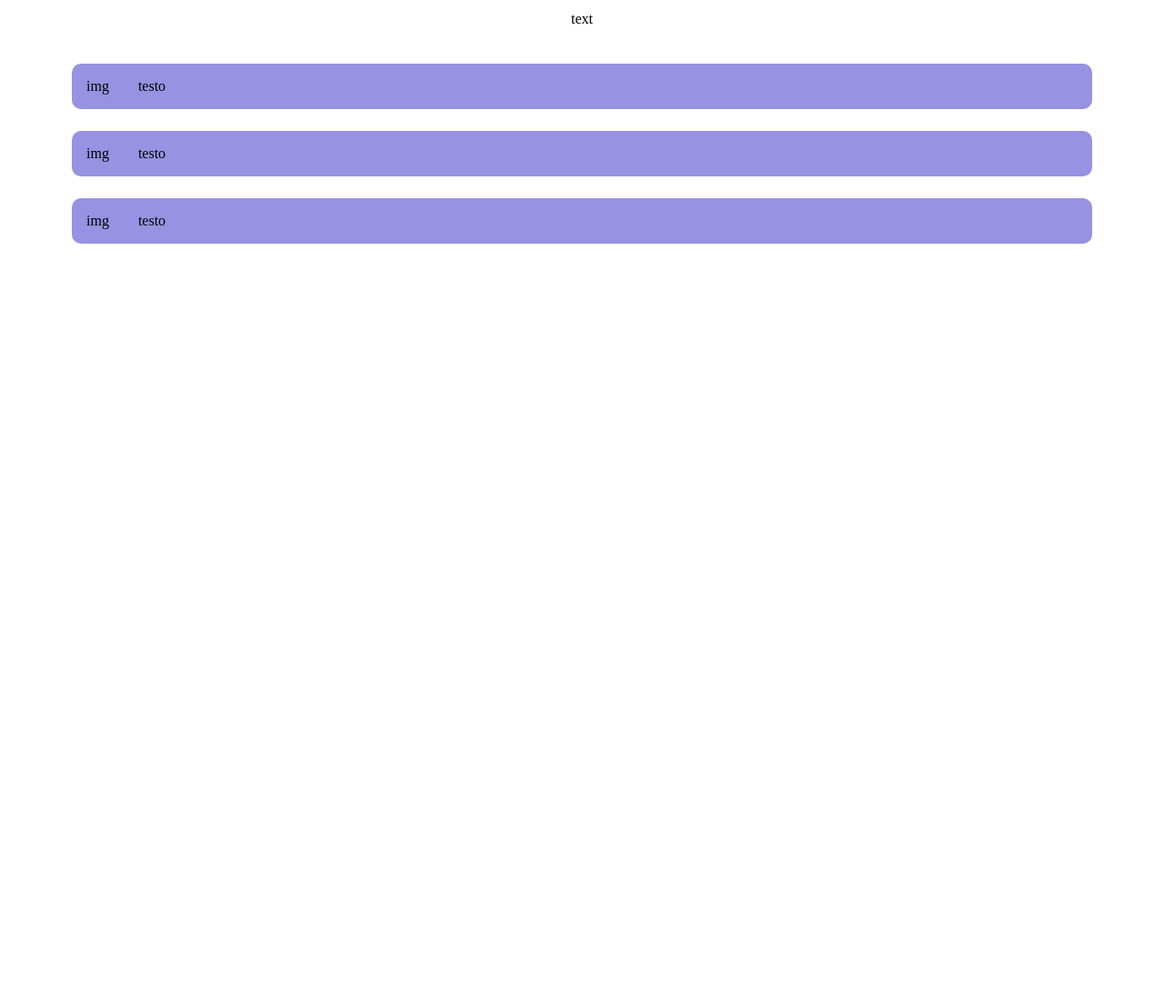
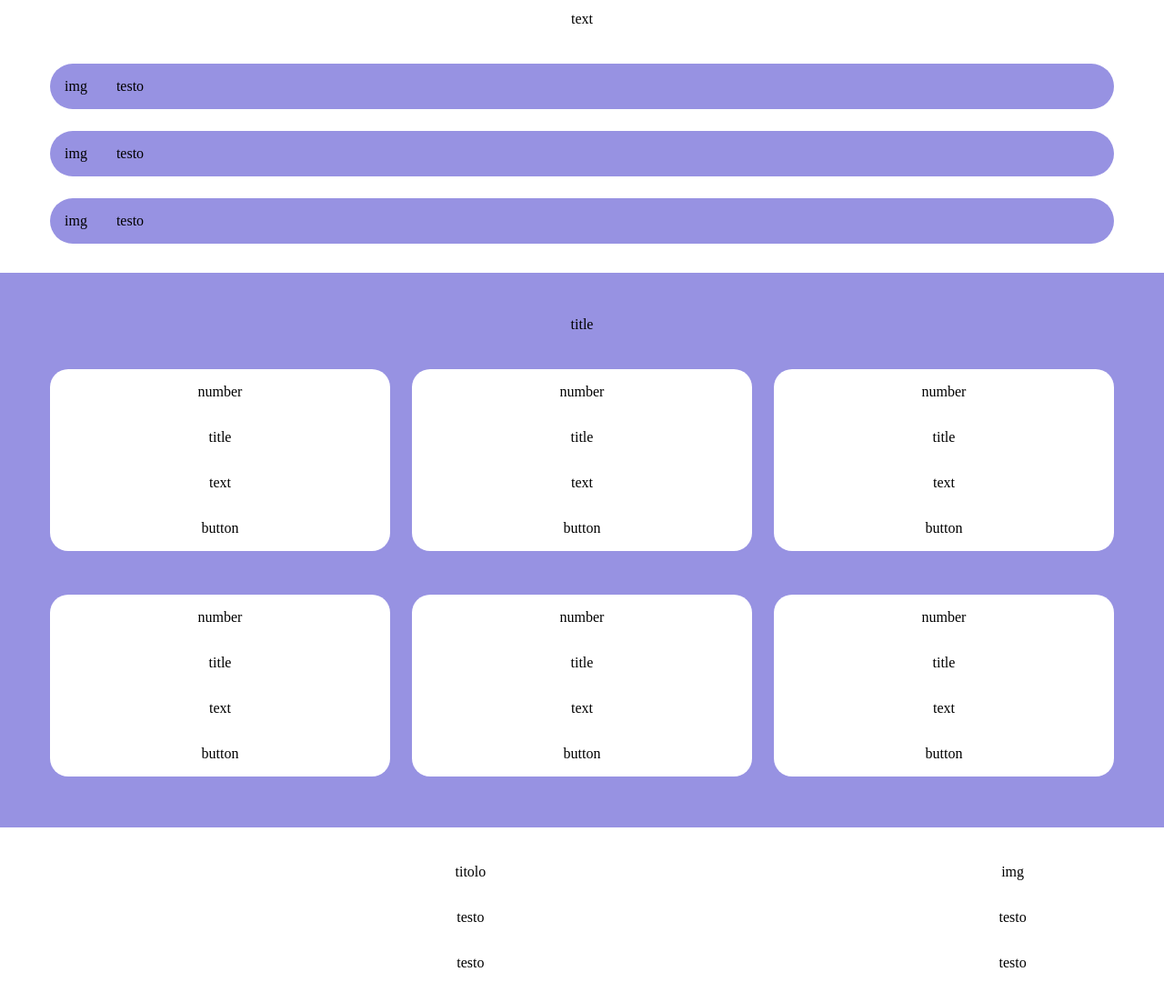
Before and after one commit to francescorocco/htmlcss-responsive-layout, a plain HTML site: page index.html in a window 1280 px wide. Shown: the part 894-1996 px from the top of the page at 91% size. Before the commit the page ends 1194 px from the top, so only its background shows below. Drawn offline with Linux system fonts and the light colour scheme.

Commit message:
About us inserito

```diff
--- a/css/style.css
+++ b/css/style.css
@@ -48,8 +48,21 @@
     align-items: center;
 }
 
+.more-rounded{
+    border-radius: 20px;
+}
 
+.less-rounded{
+    border-radius: 40px;
+}
 
+.center{
+    text-align: center;
+}
+
+.margin-tb-1_5{
+    margin: 1.5rem 0;
+}
 
 
                 /* Fine UItility */
@@ -80,41 +93,30 @@ main{
 
 #intro .card{
     background-color: var(--light-blue);
-    margin: 1.5rem 0;
-    border-radius: 20px;
-    text-align: center;
 }
 
-#planning{
+#planning, #benefits{
     background-color: var(--secondary-color);
-    padding: 2rem;
+    padding: 2rem 0;
 }
 
 #planning .col{
     margin: 1rem 0;
-    text-align: center;
 }
 
-#planning .col.rounded{
+#planning .col.less-rounded, #benefits .card{
     background-color: white;
 }
 
-.rounded{
-    border-radius: 10px;
-}
-
-#testimonials .container{
-    text-align: center;
-}
 
 #testimonials .col{
     background-color: var(--secondary-color);
-    margin: 1.5rem;
 }
 
 #testimonials{
     margin: 1rem 0 2rem;
 }
+
 
 
 
@@ -149,6 +151,31 @@ main{
         display: flex;
     }
 
+    #benefits .cards{
+        display: flex;
+        flex-wrap: wrap;
+        margin-left: -0.75rem;
+        margin-right: -0.75rem;
+    }
+
+    #benefits .card{
+        width: calc(50% - 1.5rem);
+        margin-left: 0.75rem;
+        margin-right: 0.75rem;
+    }
+
+    #about-us .container{
+        display: flex;
+        justify-content: space-between;
+    }
+
+    #about-us .big-col{
+        width: calc(70% - 0.5rem);
+    }
+
+    #about-us .small-col{
+        width: calc(30% - 0.5rem);
+    }
 }
 
 
@@ -174,6 +201,18 @@ main{
     #planning .col{
         width: 50%;
     }
+
+    #benefits .card{
+        width: calc((100% /3) - 1.5rem);
+    }
+
+    #about-us .big-col{
+        width: calc(80% - 0.7rem);
+    }
+
+    #about-us .small-col{
+        width: calc(20% - 0.7rem);
+    }
 }
 
 @media screen and (min-width: 1200px) {
--- a/index.html
+++ b/index.html
@@ -23,26 +23,26 @@
         <section id="intro">
             <div class="container">
                 <div class="cards">
-                    <div class="card">
+                    <div class="card margin-tb-1_5 center more-rounded">
                         <div class="box">intro</div>
                         <div class="box">img</div>
                     </div>
-                    <div class="card">
+                    <div class="card margin-tb-1_5 center more-rounded">
                         <div class="box">img</div>
                         <div class="box">intro</div>
                         <div class="box">testo</div>
                     </div>
-                    <div class="card">
+                    <div class="card margin-tb-1_5 center more-rounded">
                         <div class="box">img</div>
                         <div class="box">intro</div>
                         <div class="box">testo</div>
                     </div>
-                    <div class="card">
+                    <div class="card margin-tb-1_5 center more-rounded">
                         <div class="box">img</div>
                         <div class="box">intro</div>
                         <div class="box">testo</div>
                     </div>
-                    <div class="card">
+                    <div class="card margin-tb-1_5 center more-rounded">
                         <div class="box">img</div>
                         <div class="box">intro</div>
                         <div class="box">testo</div>
@@ -53,12 +53,12 @@
 
         <section id="planning">
             <div class="container">
-                <div class="col">
+                <div class="col center">
                     <div class="box">img</div>
                     <div class="box">intro</div>
                     <div class="box">testo</div>
                 </div>
-                <div class="col rounded">
+                <div class="col center less-rounded">
                     <div class="box">img</div>
                     <div class="box">intro</div>
                     <div class="box">testo</div>
@@ -67,23 +67,81 @@
         </section>
 
         <section id="testimonials">
-            <div class="container">
+            <div class="container center">
                 <div class="box">text</div>
                 <div class="box">title</div>
                 <div class="box">text</div>
-                <div class="col rounded">
+                <div class="col margin-tb-1_5 less-rounded">
                     <div class="box">img</div>
                     <div class="box"> testo</div>
                 </div>
-                <div class="col rounded">
+                <div class="col margin-tb-1_5 less-rounded">
                     <div class="box">img</div>
                     <div class="box"> testo</div>
                 </div>
-                <div class="col rounded">
+                <div class="col margin-tb-1_5 less-rounded">
                     <div class="box">img</div>
                     <div class="box"> testo</div>
                 </div>
+            </div>
+        </section>
 
+        <section id="benefits">
+            <div class="container center">
+                <div class="box">title</div>
+                <div class="cards">
+                    <div class="card margin-tb-1_5 more-rounded">
+                        <div class="box">number</div>
+                        <div class="box">title</div>
+                        <div class="box">text</div>
+                        <div class="box">button</div>
+                    </div>
+                    <div class="card margin-tb-1_5 more-rounded">
+                        <div class="box">number</div>
+                        <div class="box">title</div>
+                        <div class="box">text</div>
+                        <div class="box">button</div>
+                    </div>
+                    <div class="card margin-tb-1_5 more-rounded">
+                        <div class="box">number</div>
+                        <div class="box">title</div>
+                        <div class="box">text</div>
+                        <div class="box">button</div>
+                    </div>
+                    <div class="card margin-tb-1_5 more-rounded">
+                        <div class="box">number</div>
+                        <div class="box">title</div>
+                        <div class="box">text</div>
+                        <div class="box">button</div>
+                    </div>
+                    <div class="card margin-tb-1_5 more-rounded">
+                        <div class="box">number</div>
+                        <div class="box">title</div>
+                        <div class="box">text</div>
+                        <div class="box">button</div>
+                    </div>
+                    <div class="card margin-tb-1_5 more-rounded">
+                        <div class="box">number</div>
+                        <div class="box">title</div>
+                        <div class="box">text</div>
+                        <div class="box">button</div>
+                    </div>
+                </div>
+            </div>
+        </section>
+
+        <section id="about-us">
+            <div class="container center">
+                <div class="col big-col margin-tb-1_5">
+                    <div class="box"> titolo</div>
+                    <div class="box"> testo</div>
+                    <div class="box"> testo</div>
+                </div>
+                <div class="col small-col margin-tb-1_5">
+                    <div class="box"> img</div>
+                    <div class="box"> testo</div>
+                    <div class="box"> testo</div>
+                </div>
             </div>
         </section>
 
```
